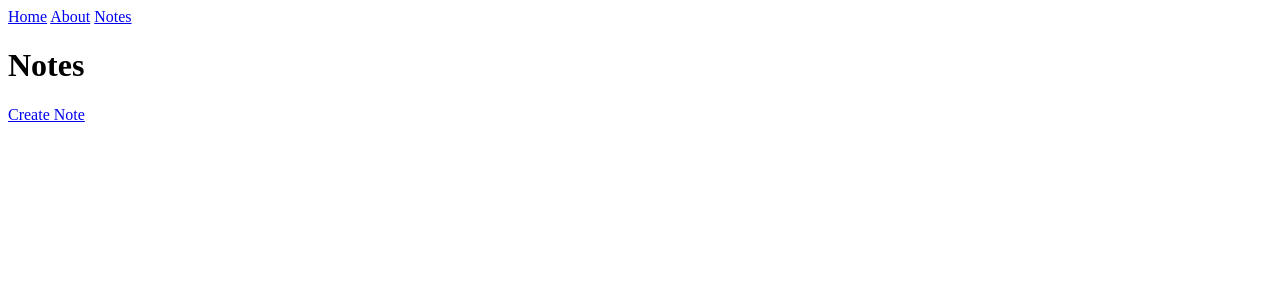
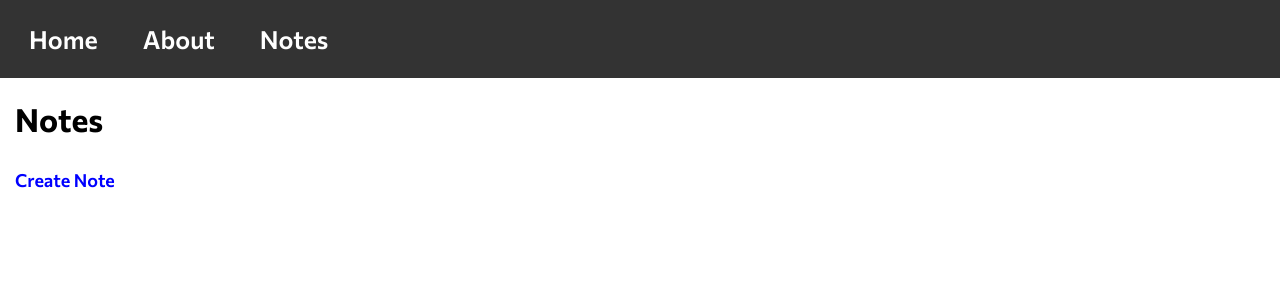
Before and after one commit to pavelsytnik/notes-php-no-framework-app, a PHP site: page /notes in a window 1280 px wide. Shown: the top 300 px of the page. Run offline with PHP 8.4, Linux system fonts and the light colour scheme; data that the repository does not hold is empty.

Commit message:
Add simple CSS

```diff
--- /dev/null
+++ b/public/css/site.css
@@ -0,0 +1,87 @@
+@import url('fonts.css');
+
+/* Common */
+
+body {
+  margin: 0;
+  font-family: 'Commissioner', sans-serif;
+}
+
+main {
+  margin: 15px;
+}
+
+a {
+  text-decoration: none;
+}
+
+/* Navigation Bar */
+
+nav {
+  display: flex;
+  gap: 15px;
+  padding: 14px;
+  background-color: #333;
+}
+
+nav a {
+  font-size: 25px;
+  font-weight: 600;
+  color: white;
+  padding: 10px 15px;
+  border-radius: 10px;
+  transition: background-color 0.25s ease-in-out;
+}
+
+nav a:hover {
+  background-color: #222;
+}
+
+/* Notes List */
+
+ul {
+  list-style-type: none;
+  line-height: 2.0;
+  margin-left: 35px;
+  margin-bottom: 30px;
+  padding: 0;
+  font-size: 20px;
+  font-weight: 200;
+}
+
+ul a {
+  color: black;
+}
+
+ul a:hover {
+  font-weight: 300;
+}
+
+/* Action Buttons */
+/* The submit buttons have not been styled yet. */
+
+main > a {
+  font-size: 18px;
+  font-weight: 600;
+  color: blue;
+}
+
+main > a:hover {
+  font-weight: 700;
+}
+
+/* Text Form */
+
+textarea {
+  display: block;
+  resize: none;
+  border: 1px solid;
+  border-radius: 15px;
+  padding: 10px;
+  font: 200 20px 'Commissioner', sans-serif;
+  line-height: 1.5;
+}
+
+textarea:focus {
+  outline: 1px solid black;
+}
--- a/views/partials/head.partial.php
+++ b/views/partials/head.partial.php
@@ -2,5 +2,6 @@
 <html>
 <head>
     <title>Notes</title>
+    <link rel="stylesheet" href="/css/site.css">
 </head>
 <body>
```
